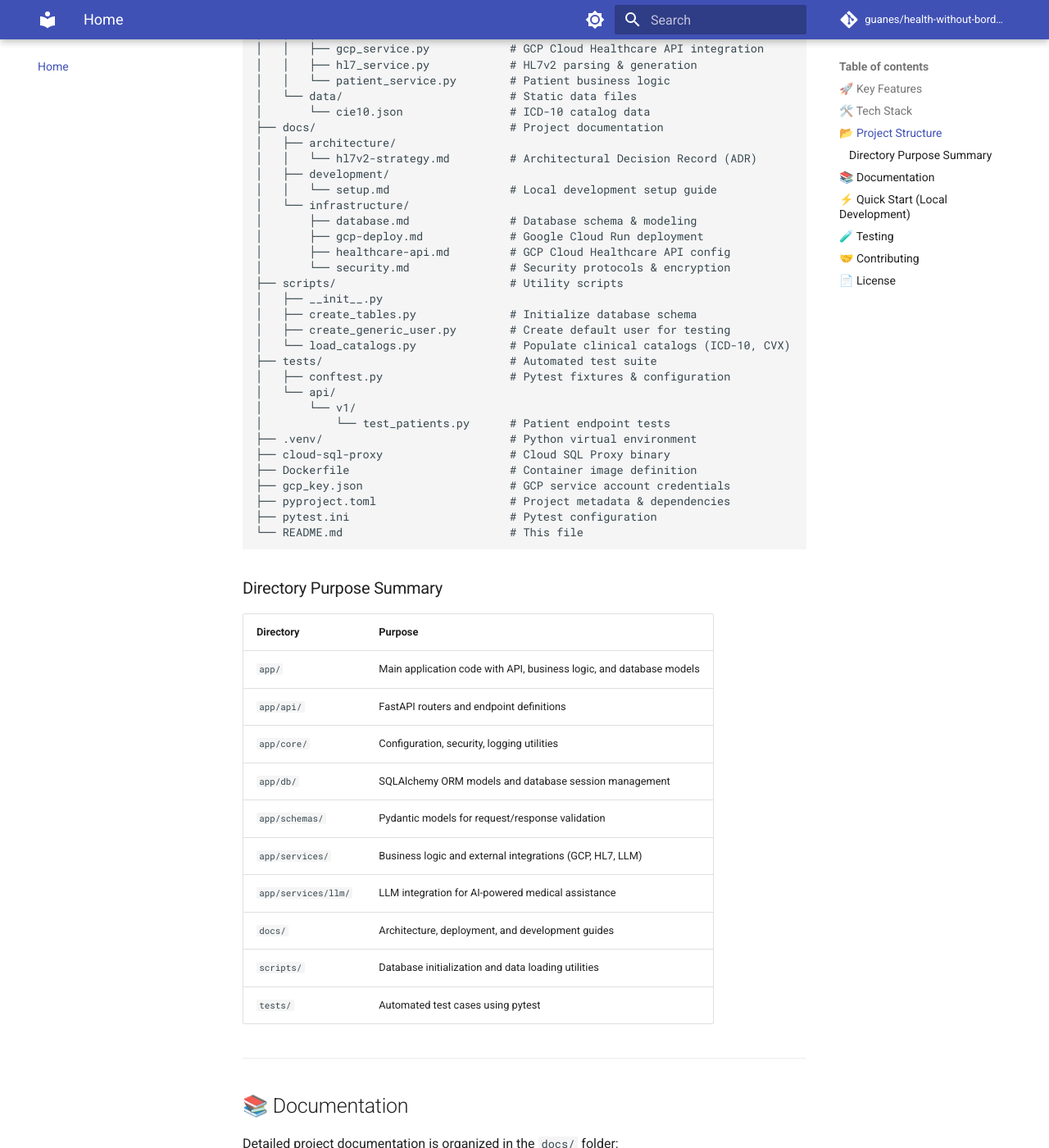
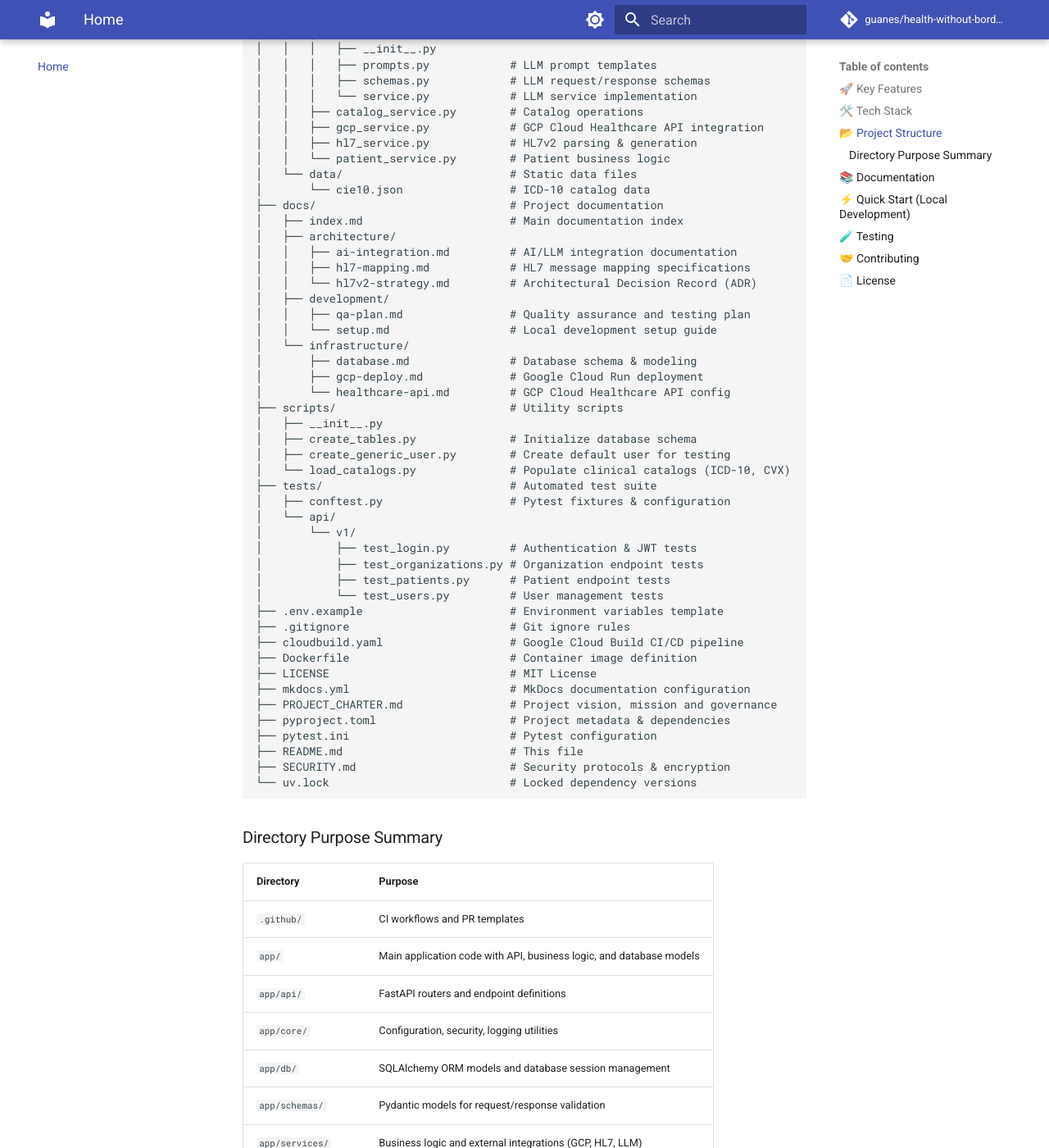
Before and after one commit to guane-hwb/health-without-borders, an MkDocs documentation site: the page built from docs/index.md, in a window 1280 px wide and 1400 px high, scrolled down 2007 px. Shown: the whole window at 82% size. Built offline with MkDocs 1.6.1 and Material for MkDocs 9.7.7, drawn with Linux system fonts in a browser that asks for light colours; comment, search, counter and statistics services are not loaded; some of the changed text lies outside the part shown.

Commit message:
:bulb: Update index.md

````diff
--- a/docs/index.md
+++ b/docs/index.md
@@ -1,10 +1,11 @@
 # Health Without Borders - Backend
 
 ![Python Version](https://img.shields.io/badge/python-3.11-blue.svg)
-![FastAPI](https://img.shields.io/badge/FastAPI-0.109.0-009688.svg)
+![FastAPI](https://img.shields.io/badge/FastAPI-0.128.0-009688.svg)
 ![Docker](https://img.shields.io/badge/Docker-Available-2496ED.svg)
 ![GCP](https://img.shields.io/badge/Google_Cloud-Run-4285F4.svg)
 ![License](https://img.shields.io/badge/license-MIT-green)
+![CI](https://github.com/guanes/health-without-borders/actions/workflows/ci.yml/badge.svg)
 
 **Interoperable Medical Records Platform for Migrant Children and Adolescents.**
 
@@ -37,6 +38,11 @@ This repository contains the source code for the **Backend**, a RESTful API deve
 
 ```
 health-without-borders/
+├── .github/                          # GitHub configuration
+│   ├── workflows/
+│   │   ├── ci.yml                    # CI pipeline (lint + tests on every PR)
+│   │   └── docs.yml                  # Auto-deploy MkDocs to GitHub Pages
+│   └── PULL_REQUEST_TEMPLATE.md      # PR checklist template
 ├── app/                              # Main application package
 │   ├── __init__.py
 │   ├── main.py                       # FastAPI application entry point
@@ -57,7 +63,7 @@ health-without-borders/
 │   │   ├── __init__.py
 │   │   ├── config.py                 # Environment variables & settings
 │   │   ├── logging.py                # Structured logging
-│   │   └── security.py               # JWT, password hashing, RBAC
+│   │   └── security.py              # JWT, password hashing, RBAC
 │   ├── db/                           # Database layer
 │   │   ├── __init__.py
 │   │   ├── base.py                   # SQLAlchemy declarative base
@@ -84,15 +90,18 @@ health-without-borders/
 │   └── data/                         # Static data files
 │       └── cie10.json                # ICD-10 catalog data
 ├── docs/                             # Project documentation
+│   ├── index.md                      # Main documentation index
 │   ├── architecture/
+│   │   ├── ai-integration.md         # AI/LLM integration documentation
+│   │   ├── hl7-mapping.md            # HL7 message mapping specifications
 │   │   └── hl7v2-strategy.md         # Architectural Decision Record (ADR)
 │   ├── development/
+│   │   ├── qa-plan.md                # Quality assurance and testing plan
 │   │   └── setup.md                  # Local development setup guide
 │   └── infrastructure/
 │       ├── database.md               # Database schema & modeling
 │       ├── gcp-deploy.md             # Google Cloud Run deployment
-│       ├── healthcare-api.md         # GCP Cloud Healthcare API config
-│       └── security.md               # Security protocols & encryption
+│       └── healthcare-api.md         # GCP Cloud Healthcare API config
 ├── scripts/                          # Utility scripts
 │   ├── __init__.py
 │   ├── create_tables.py              # Initialize database schema
@@ -102,20 +111,29 @@ health-without-borders/
 │   ├── conftest.py                   # Pytest fixtures & configuration
 │   └── api/
 │       └── v1/
-│           └── test_patients.py      # Patient endpoint tests
-├── .venv/                            # Python virtual environment
-├── cloud-sql-proxy                   # Cloud SQL Proxy binary
+│           ├── test_login.py         # Authentication & JWT tests
+│           ├── test_organizations.py # Organization endpoint tests
+│           ├── test_patients.py      # Patient endpoint tests
+│           └── test_users.py         # User management tests
+├── .env.example                      # Environment variables template
+├── .gitignore                        # Git ignore rules
+├── cloudbuild.yaml                   # Google Cloud Build CI/CD pipeline
 ├── Dockerfile                        # Container image definition
-├── gcp_key.json                      # GCP service account credentials
+├── LICENSE                           # MIT License
+├── mkdocs.yml                        # MkDocs documentation configuration
+├── PROJECT_CHARTER.md                # Project vision, mission and governance
 ├── pyproject.toml                    # Project metadata & dependencies
 ├── pytest.ini                        # Pytest configuration
-└── README.md                         # This file
+├── README.md                         # This file
+├── SECURITY.md                       # Security protocols & encryption
+└── uv.lock                           # Locked dependency versions
 ```
 
 ### Directory Purpose Summary
 
 | Directory | Purpose |
 |-----------|---------|
+| `.github/` | CI workflows and PR templates |
 | `app/` | Main application code with API, business logic, and database models |
 | `app/api/` | FastAPI routers and endpoint definitions |
 | `app/core/` | Configuration, security, logging utilities |
@@ -131,45 +149,53 @@ health-without-borders/
 
 ## 📚 Documentation
 
-Detailed project documentation is organized in the `docs/` folder:
+Detailed project documentation is organized in the `docs/` folder and published at **[guanes.github.io/health-without-borders](https://guanes.github.io/health-without-borders/)**:
 
+* [**Documentation Index**](docs/index.md): Main documentation overview and navigation.
+* **Architecture:**
+  * [**AI Integration Guide**](docs/architecture/ai-integration.md): LLM integration and AI-powered medical assistance.
+  * [**HL7 Mapping Specifications**](docs/architecture/hl7-mapping.md): HL7 message mapping and interoperability standards.
+  * [**HL7v2 Strategy (ADR)**](docs/architecture/hl7v2-strategy.md): Architectural Decision Record comparing GCP, Mirth Connect, and In-House solutions.
 * **Development:**
-  * [**Local Setup Guide**](development/setup.md): Instructions for configuring Docker and running the API locally.
+  * [**Local Setup Guide**](docs/development/setup.md): Instructions for configuring Docker and running the API locally.
+  * [**QA Plan**](docs/development/qa-plan.md): Quality assurance and testing procedures.
 * **Infrastructure & Security:**
-  * [**GCP Deployment Guide**](infrastructure/gcp-deploy.md): Step-by-step instructions for deploying to Google Cloud Run.
-  * [**Database Architecture**](infrastructure/database.md): Data modeling, JSONB usage, and table dictionary.
-  * [**Security Protocols**](infrastructure/security.md): JWT configuration, RBAC, and data encryption standards.
+  * [**GCP Deployment Guide**](docs/infrastructure/gcp-deploy.md): Step-by-step instructions for deploying to Google Cloud Run.
+  * [**Database Architecture**](docs/infrastructure/database.md): Data modeling, JSONB usage, and table dictionary.
+  * [**Security Protocols**](SECURITY.md): JWT configuration, RBAC, and data encryption standards.
 * **Interoperability:**
-  * [**Cloud Healthcare API**](infrastructure/healthcare-api.md): GCP HL7v2 Store and Pub/Sub configuration.
-  * [**HL7v2 Strategy (ADR)**](architecture/hl7v2-strategy.md): Architectural Decision Record comparing GCP, Mirth Connect, and In-House solutions.
+  * [**Cloud Healthcare API**](docs/infrastructure/healthcare-api.md): GCP HL7v2 Store and Pub/Sub configuration.
 * **AI & Natural Language Processing:**
-  * [**Clinical NLP Integration (ADR)**](architecture/ai-integration.md): Architectural decision and Prompt Engineering strategy for automated ICD-10/11 coding using Google Vertex AI.
+  * [**Clinical NLP Integration (ADR)**](docs/architecture/ai-integration.md): Architectural decision and Prompt Engineering strategy for automated ICD-10/11 coding using Google Vertex AI.
 
 ---
 
 ## ⚡ Quick Start (Local Development)
 
-Please refer to the comprehensive [**Local Setup Guide**](development/setup.md) for detailed instructions on spinning up the local Docker database and seeding the clinical catalogs.
+Please refer to the comprehensive [**Local Setup Guide**](docs/development/setup.md) for detailed instructions on spinning up the local Docker database and seeding the clinical catalogs.
 
 **Basic commands summary:**
 ```bash
 # 1. Clone repository
-git clone [https://github.com/guanes/health-without-borders.git](https://github.com/guanes/health-without-borders.git)
+git clone https://github.com/guanes/health-without-borders.git
 cd health-without-borders
 
-# 2. Install dependencies
+# 2. Copy environment variables template
+cp .env.example .env
+# Edit .env with your local values
+
+# 3. Install dependencies
 uv sync
 
-# 3. Start local database
+# 4. Start local database
 docker run --name hwb-db-local -e POSTGRES_PASSWORD=password -e POSTGRES_DB=hwb_local -p 5432:5432 -d postgres:15
 
-# 4. Initialize schema and catalogs
+# 5. Initialize schema and catalogs
 uv run python scripts/create_tables.py
 uv run python scripts/load_catalogs.py
 
-# 5. Run the server
+# 6. Run the server
 uv run uvicorn app.main:app --reload
-
 ```
 
 The service will be available at: http://localhost:8000/docs
@@ -181,9 +207,10 @@ The service will be available at: http://localhost:8000/docs
 To run the automated test suite before opening a Pull Request:
 
 ```bash
-uv run pytest
+uv run pytest --cov=app --cov-report=term-missing
+```
 
-```
+The project maintains **≥ 75% code coverage**. Coverage is enforced automatically on every PR via the CI pipeline.
 
 ---
 
@@ -191,20 +218,20 @@ uv run pytest
 
 We welcome contributions from the community! This project follows strict development standards to ensure reliability in humanitarian contexts. Before submitting a Pull Request, please ensure you:
 
-1. Follow the PEP-8 style guide.
+1. Follow the PEP-8 style guide (`uv run ruff check`).
 2. Do not commit credentials or secrets to the repository.
 3. Document any new endpoint in Swagger.
 4. Target your Pull Requests to the `develop` branch, not `main`.
 
-For full details on how to get involved, please read our official [CONTRIBUTING.md](https://github.com/guanes/health-without-borders/blob/main/CONTRIBUTING.md) and review our strict [QA & Pull Request Workflow](development/qa-plan.md).
+For full details on how to get involved, please read our official [CONTRIBUTING.md](CONTRIBUTING.md) and review our strict [QA & Pull Request Workflow](docs/development/qa-plan.md).
 
-Please note that this project is released with a [Contributor Code of Conduct](https://github.com/guanes/health-without-borders/blob/main/CODE_OF_CONDUCT.md). By participating in this project you agree to abide by its terms.
+Please note that this project is released with a [Contributor Code of Conduct](CODE_OF_CONDUCT.md). By participating in this project you agree to abide by its terms.
 
 ---
 
 ## 📄 License
 
-This project is licensed under the MIT License - see the [LICENSE](https://github.com/guanes/health-without-borders/blob/main/LICENSE) file for details.
+This project is licensed under the MIT License - see the [LICENSE](LICENSE) file for details.
 
 ---
 
````
